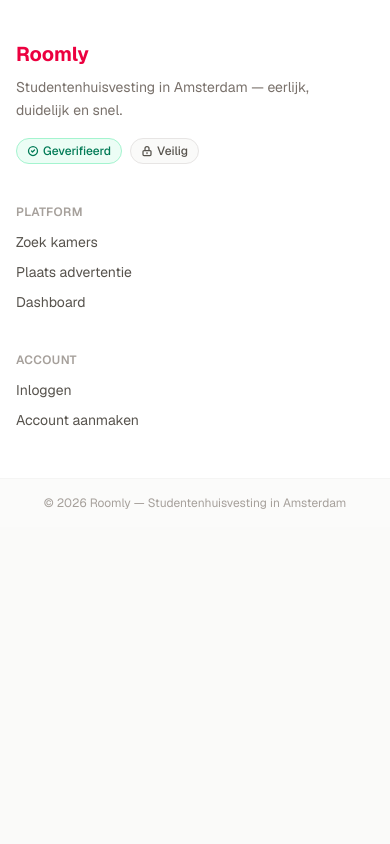
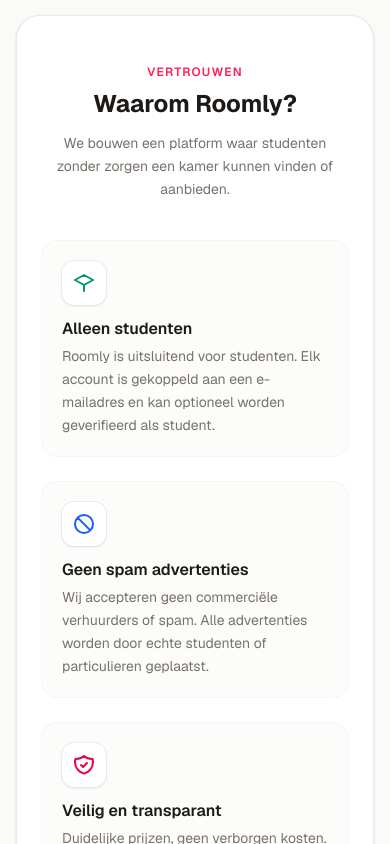
Before and after one commit to ekoc34/roomly, a Next.js app: page / in a window 390 px wide. Shown: the part 1680-2524 px from the top of the page. Before the commit the page ends 2207 px from the top, so only its background shows below. Built offline with nearby package versions, Linux system fonts and the light colour scheme; no server answers; the database is empty.

Commit message:
Add trust signals: WhyRoomly section, verification badges, owner profile, safety disclaimer

```diff
--- a/src/app/kamers/[id]/page.tsx
+++ b/src/app/kamers/[id]/page.tsx
@@ -2,10 +2,12 @@
 import { notFound } from "next/navigation";
 import { ApplicationForm } from "@/components/forms/ApplicationForm";
 import { DetailGallery } from "@/components/listings/DetailGallery";
+import { OwnerBadges } from "@/components/listings/OwnerBadges";
 import { LISTING_TYPE_LABELS } from "@/lib/constants";
 import { fetchListingById } from "@/lib/data/listings";
 import { getSupabaseConfig } from "@/lib/supabase/config";
 import { createClient } from "@/lib/supabase/server";
+import type { Profile } from "@/types/database";
 
 export const dynamic = "force-dynamic";
 
@@ -33,6 +35,13 @@
   } = await supabase.auth.getUser();
   const isOwner = user?.id === listing.user_id;
   const canApply = Boolean(user) && !isOwner;
+
+  const { data: ownerProfile } = await supabase
+    .from("profiles")
+    .select("*")
+    .eq("id", listing.user_id)
+    .maybeSingle();
+  const ownerMemberSince = (ownerProfile as Profile | null)?.created_at ?? listing.created_at;
 
   return (
     <div className="mx-auto max-w-5xl px-4 py-10 sm:px-6 lg:px-8">
@@ -73,7 +82,14 @@
             </p>
           </div>
 
-          <div className="mt-8 space-y-4" id="reageer">
+          <div className="mt-6">
+            <OwnerBadges
+              profile={ownerProfile as Profile | null}
+              memberSince={ownerMemberSince}
+            />
+          </div>
+
+          <div className="mt-6 space-y-4" id="reageer">
             {isOwner ? (
               <div className="rounded-2xl border border-stone-200 bg-stone-50 px-4 py-4 text-sm text-stone-700">
                 Dit is jouw advertentie. Beheer aanvragen in je{" "}
--- a/src/app/page.tsx
+++ b/src/app/page.tsx
@@ -1,6 +1,7 @@
 import { FeaturedListings } from "@/components/home/FeaturedListings";
 import { HeroSearch } from "@/components/home/HeroSearch";
 import { OnboardingBanner } from "@/components/home/OnboardingBanner";
+import { WhyRoomly } from "@/components/home/WhyRoomly";
 import { isSupabaseConfigured } from "@/lib/supabase/config";
 import { fetchFeaturedListings } from "@/lib/data/listings";
 
@@ -16,6 +17,8 @@
       <OnboardingBanner />
 
       <FeaturedListings listings={listings} />
+
+      <WhyRoomly />
     </div>
   );
 }
--- /dev/null
+++ b/src/components/home/WhyRoomly.tsx
@@ -0,0 +1,72 @@
+const ITEMS = [
+  {
+    icon: (
+      <svg className="h-6 w-6 text-emerald-600" fill="none" viewBox="0 0 24 24" stroke="currentColor" strokeWidth={2}>
+        <path strokeLinecap="round" strokeLinejoin="round" d="M12 14l9-5-9-5-9 5 9 5zm0 0v6" />
+      </svg>
+    ),
+    title: "Alleen studenten",
+    description:
+      "Roomly is uitsluitend voor studenten. Elk account is gekoppeld aan een e-mailadres en kan optioneel worden geverifieerd als student.",
+  },
+  {
+    icon: (
+      <svg className="h-6 w-6 text-blue-600" fill="none" viewBox="0 0 24 24" stroke="currentColor" strokeWidth={2}>
+        <path strokeLinecap="round" strokeLinejoin="round" d="M18.364 18.364A9 9 0 005.636 5.636m12.728 12.728A9 9 0 015.636 5.636m12.728 12.728L5.636 5.636" />
+      </svg>
+    ),
+    title: "Geen spam advertenties",
+    description:
+      "Wij accepteren geen commerciële verhuurders of spam. Alle advertenties worden door echte studenten of particulieren geplaatst.",
+  },
+  {
+    icon: (
+      <svg className="h-6 w-6 text-rose-600" fill="none" viewBox="0 0 24 24" stroke="currentColor" strokeWidth={2}>
+        <path strokeLinecap="round" strokeLinejoin="round" d="M9 12l2 2 4-4m5.618-4.016A11.955 11.955 0 0112 2.944a11.955 11.955 0 01-8.618 3.04A12.02 12.02 0 003 9c0 5.591 3.824 10.29 9 11.622 5.176-1.332 9-6.03 9-11.622 0-1.042-.133-2.052-.382-3.016z" />
+      </svg>
+    ),
+    title: "Veilig en transparant",
+    description:
+      "Duidelijke prijzen, geen verborgen kosten. We stimuleren transparante communicatie tussen huurder en verhuurder.",
+  },
+];
+
+export function WhyRoomly() {
+  return (
+    <section className="mt-16">
+      <div className="rounded-3xl border border-stone-200/80 bg-white px-6 py-12 shadow-sm sm:px-10">
+        <div className="mx-auto max-w-3xl text-center">
+          <p className="text-xs font-semibold uppercase tracking-widest text-rose-500">
+            Vertrouwen
+          </p>
+          <h2 className="mt-2 text-2xl font-bold text-stone-900 sm:text-3xl">
+            Waarom Roomly?
+          </h2>
+          <p className="mt-3 text-sm leading-relaxed text-stone-500 sm:text-base">
+            We bouwen een platform waar studenten zonder zorgen een kamer kunnen
+            vinden of aanbieden.
+          </p>
+        </div>
+
+        <div className="mt-10 grid gap-6 sm:grid-cols-3">
+          {ITEMS.map((item) => (
+            <div
+              key={item.title}
+              className="flex flex-col items-start gap-3 rounded-2xl border border-stone-100 bg-stone-50/60 p-5"
+            >
+              <div className="flex h-11 w-11 items-center justify-center rounded-xl bg-white shadow-sm ring-1 ring-stone-200/60">
+                {item.icon}
+              </div>
+              <div>
+                <p className="font-semibold text-stone-900">{item.title}</p>
+                <p className="mt-1 text-sm leading-relaxed text-stone-500">
+                  {item.description}
+                </p>
+              </div>
+            </div>
+          ))}
+        </div>
+      </div>
+    </section>
+  );
+}
--- /dev/null
+++ b/src/components/listings/OwnerBadges.tsx
@@ -0,0 +1,54 @@
+import type { Profile } from "@/types/database";
+
+type Props = {
+  profile: Profile | null;
+  memberSince: string;
+};
+
+export function OwnerBadges({ profile, memberSince }: Props) {
+  const joinYear = new Date(memberSince).getFullYear();
+  const joinMonth = new Date(memberSince).toLocaleDateString("nl-NL", {
+    month: "long",
+    year: "numeric",
+  });
+
+  return (
+    <div className="rounded-2xl border border-stone-200/80 bg-white p-5 shadow-sm">
+      <h2 className="text-sm font-semibold text-stone-900">Over de plaatser</h2>
+
+      <div className="mt-4 flex flex-wrap gap-2">
+        <span className="flex items-center gap-1.5 rounded-full border border-emerald-200 bg-emerald-50 px-3 py-1.5 text-xs font-medium text-emerald-700">
+          <svg className="h-3.5 w-3.5" fill="none" viewBox="0 0 24 24" stroke="currentColor" strokeWidth={2.5}>
+            <path strokeLinecap="round" strokeLinejoin="round" d="M9 12l2 2 4-4m6 2a9 9 0 11-18 0 9 9 0 0118 0z" />
+          </svg>
+          E-mail geverifieerd
+        </span>
+
+        {profile?.student_verified ? (
+          <span className="flex items-center gap-1.5 rounded-full border border-blue-200 bg-blue-50 px-3 py-1.5 text-xs font-medium text-blue-700">
+            <svg className="h-3.5 w-3.5" fill="none" viewBox="0 0 24 24" stroke="currentColor" strokeWidth={2.5}>
+              <path strokeLinecap="round" strokeLinejoin="round" d="M12 14l9-5-9-5-9 5 9 5zm0 0v6" />
+            </svg>
+            Student account
+          </span>
+        ) : null}
+
+        {joinYear <= new Date().getFullYear() - 0 && profile !== null ? (
+          <span className="flex items-center gap-1.5 rounded-full border border-stone-200 bg-stone-50 px-3 py-1.5 text-xs font-medium text-stone-600">
+            <svg className="h-3.5 w-3.5" fill="none" viewBox="0 0 24 24" stroke="currentColor" strokeWidth={2}>
+              <path strokeLinecap="round" strokeLinejoin="round" d="M16 7a4 4 0 11-8 0 4 4 0 018 0zM12 14a7 7 0 00-7 7h14a7 7 0 00-7-7z" />
+            </svg>
+            Lid sinds {joinMonth}
+          </span>
+        ) : null}
+      </div>
+
+      <p className="mt-4 flex items-start gap-2 rounded-xl border border-amber-100 bg-amber-50 px-3 py-2.5 text-xs leading-relaxed text-amber-800">
+        <svg className="mt-0.5 h-3.5 w-3.5 shrink-0" fill="none" viewBox="0 0 24 24" stroke="currentColor" strokeWidth={2.5}>
+          <path strokeLinecap="round" strokeLinejoin="round" d="M12 9v2m0 4h.01m-6.938 4h13.856c1.54 0 2.502-1.667 1.732-3L13.732 4c-.77-1.333-2.694-1.333-3.464 0L3.34 16c-.77 1.333.192 3 1.732 3z" />
+        </svg>
+        Controleer altijd zelf de verhuurder voordat je een overeenkomst aangaat.
+      </p>
+    </div>
+  );
+}
```
